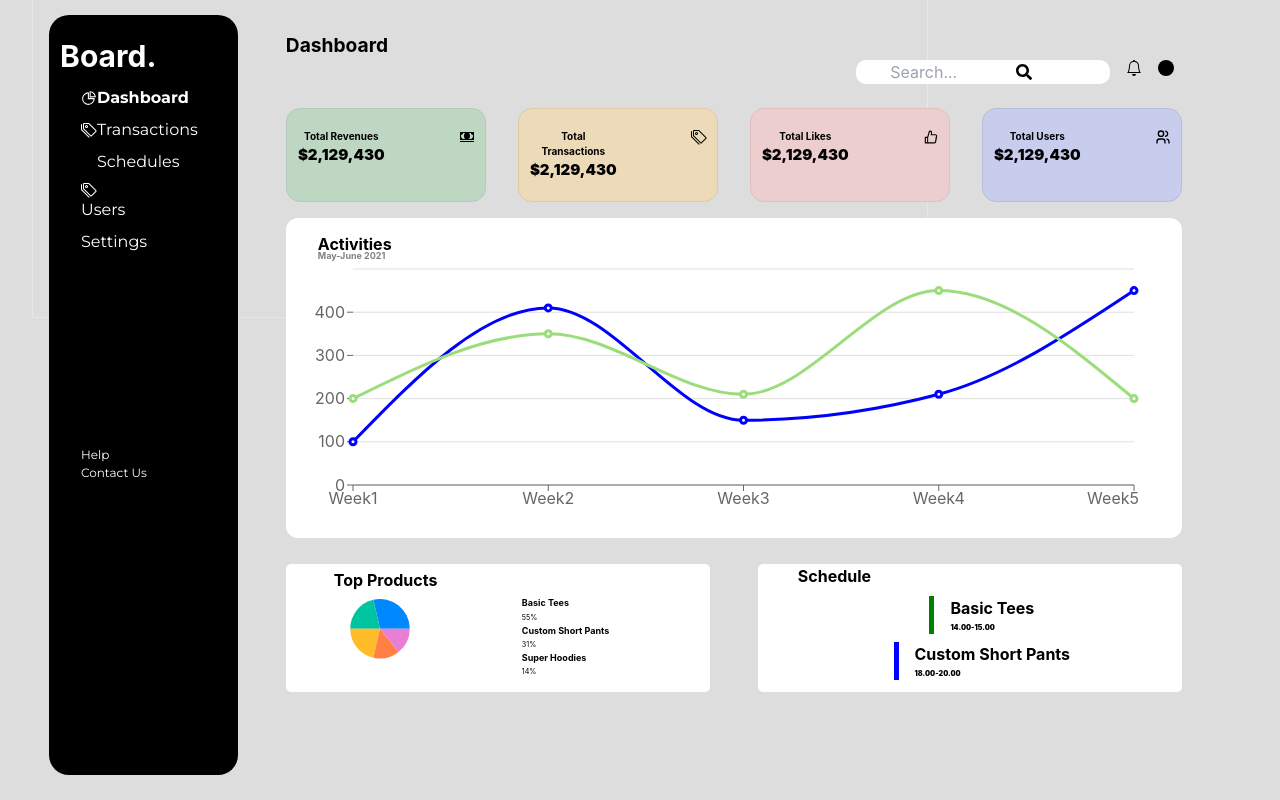
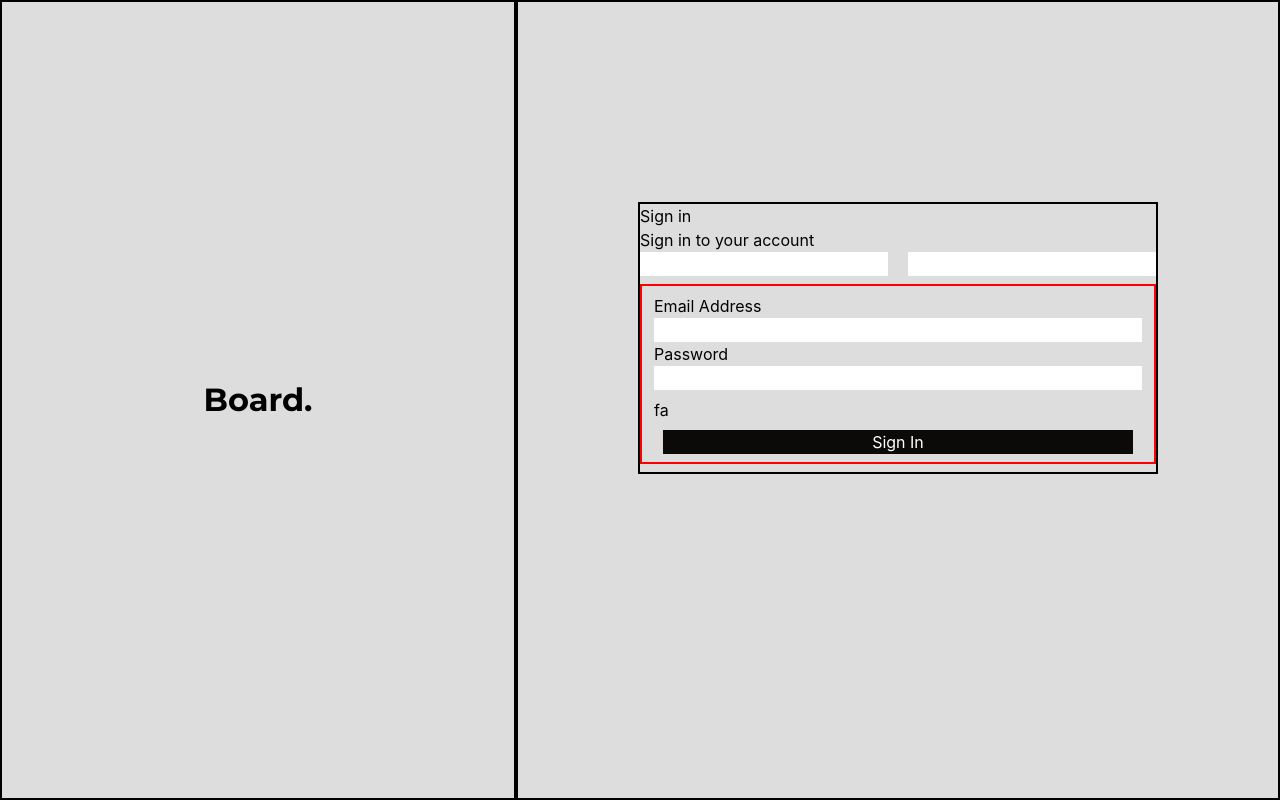
Before and after one commit to Prince-Deka/Listed, a React (Create React App) app: page / in a window 1280 px wide. Built offline with nearby package versions, Linux system fonts and the light colour scheme.

Commit message:
login page added

```diff
--- a/src/App.js
+++ b/src/App.js
@@ -1,6 +1,7 @@
 import './App.css';
 // 488px
-import Home from './components/Home';
+// import Home from './components/Home';
+import Login from './components/Login/Login';
 function App() {
   const innerleft = {
     width: "30rem",
@@ -21,8 +22,9 @@ function App() {
   return (
 
     // <div className=" flex flex-wrap justify-center my-20 ">
-      <Home/>
+      // <Home/>
     // </div>
+    <Login/>
   );
 }
 
--- /dev/null
+++ b/src/components/Login/Login.css
@@ -0,0 +1,12 @@
+.left{
+    border:2px solid black;
+    /* padding: 12rem 8.29rem; */
+    font-family: "Montserrat", sans-serif;
+    font-weight: 700;
+    font-size: xx-large;
+
+}
+.right{
+    border:2px solid black;
+    /* padding: 12.5rem 26.52rem; */
+}
--- a/src/components/Login/Login.js
+++ b/src/components/Login/Login.js
@@ -1,12 +1,57 @@
 import React from 'react'
+import './Login.css'
+function Login() {
+    return (
+        <div className='flex my-2 justify-center' style={{ width: "100vw", height: "100vh", margin: "0" }}>
 
-function Login() {
-  return (
-    <div className='flex'>
-        <div className='flex-2' style={{border:"2px solid black"}}>2</div>
-        <div className='flex-4' style={{border:"2px solid black"}}>3</div>
-    </div>
-  )
+            <div className=' left flex flex-2 items-center justify-center w-full' style={{}}> <h1>Board.</h1> </div>
+
+            <div className=' right flex-9 items-center' style={{}}>
+
+                <div className='' style={{ border: "2px solid black", justifyContent: "center", margin: "200px 120px" }}>
+
+                    <h1>Sign in</h1><legend>Sign in to your account</legend>
+
+                    <div className='flex gap-5'>
+                        <div className="flex flex1"><input type="text" /></div>
+                        <div className="flex flex1"><input type="text" /></div>
+                    </div>
+
+                    <div className='form py-2 my-2' style={{border:"2px solid red"}}>
+                        <form action="">
+
+                            <div className='block'>
+
+                                {/* email div */}
+                                <div className='grid mx-3'>
+                                    <label htmlFor="name">Email Address</label>
+                                    <input type="email" name='email' />
+                                </div>
+
+                                {/* password div */}
+                                <div className='grid mx-3'>
+                                    <label htmlFor="name">Password</label>
+                                    <input type="password" name='password' />
+                                </div>
+
+                                {/* forgot password div */}
+                                <div className='forgot-pswrd mx-3 my-2'>fa</div>
+
+
+                                {/* button div */}
+                                <div className='btn flex justify-center'>
+                                    <button className='bg-stone-950 text-white w-11/12 items-center' >Sign In</button>
+                                </div>
+
+                            </div>
+
+                        </form>
+                    </div>
+
+                </div>
+            </div>
+        </div>
+    )
 }
 
 export default Login
```
